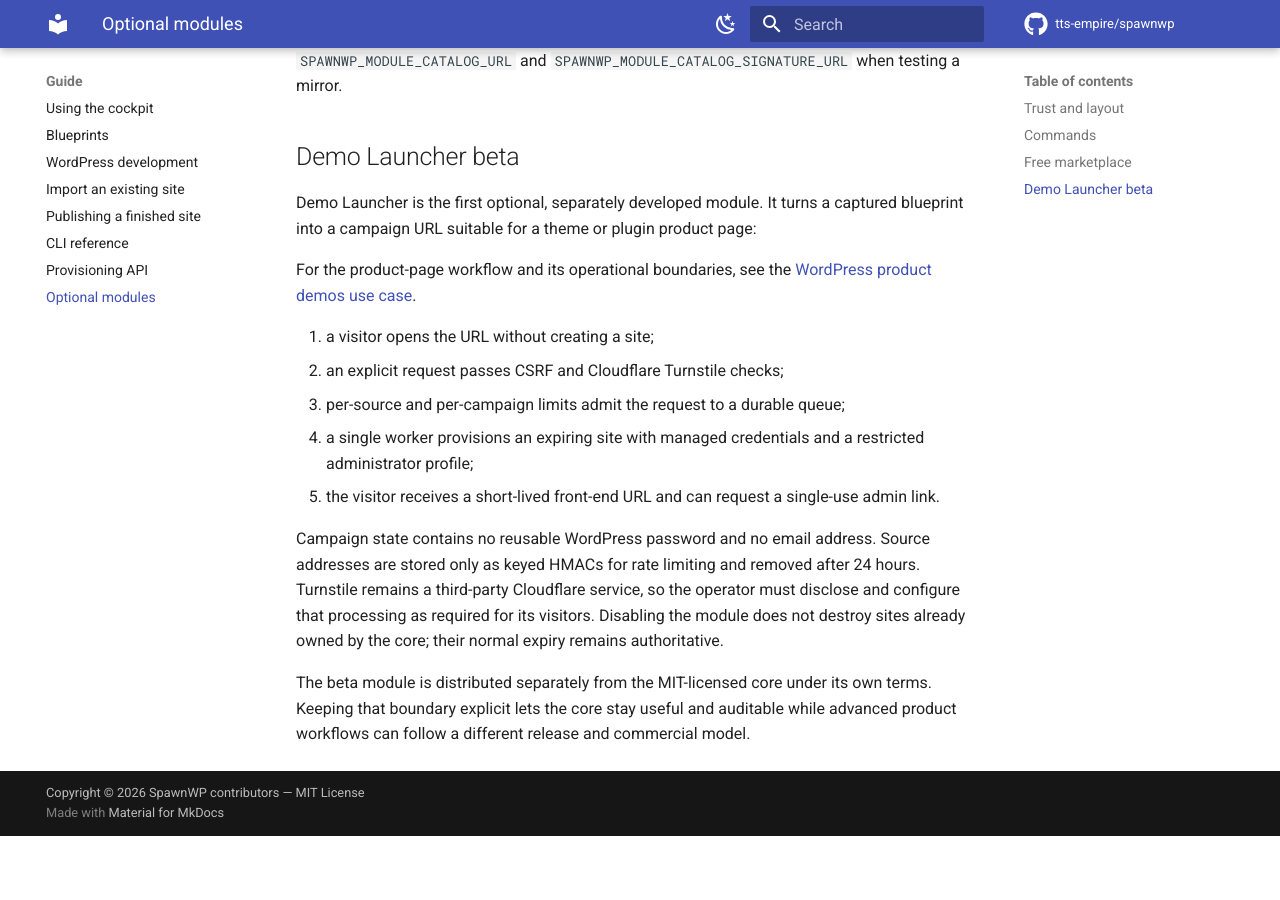
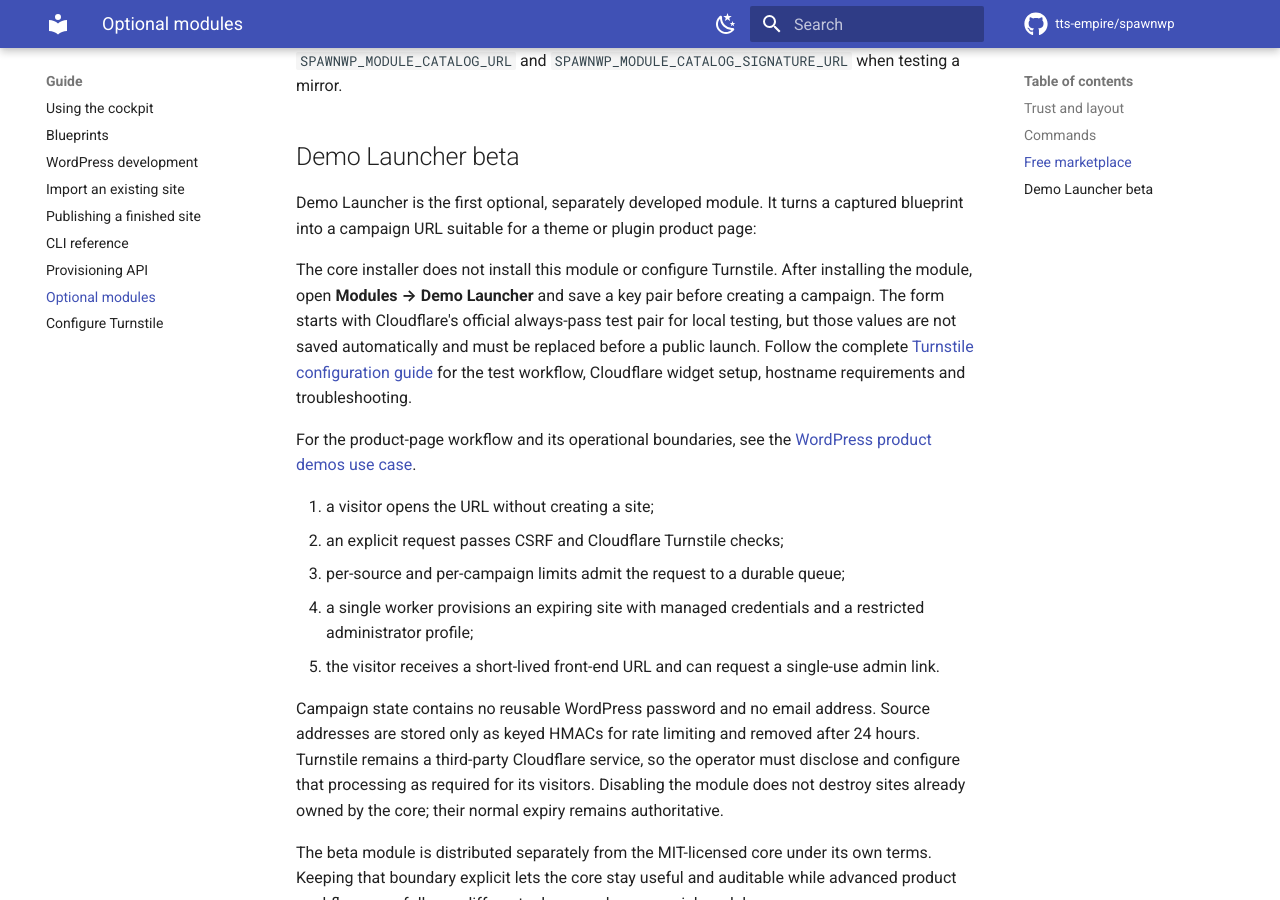
Before and after one commit to tts-empire/spawnwp, an MkDocs documentation site: the page built from docs/modules.md, in a window 1280 px wide and 900 px high, scrolled down 1888 px. Built offline with MkDocs 1.6.1 and Material for MkDocs 9.7.7, drawn with Linux system fonts in a browser that asks for light colours; comment, search, counter and statistics services are not loaded; before the commit the page ends 2724 px from its top, so only the background shows below that.

Commit message:
Document Demo Launcher Turnstile setup

```diff
--- a/docs/modules.md
+++ b/docs/modules.md
@@ -83,6 +83,13 @@ the manual upload/CLI workflow remain available. Operators can override the cata
 Demo Launcher is the first optional, separately developed module. It turns a captured blueprint
 into a campaign URL suitable for a theme or plugin product page:
 
+The core installer does not install this module or configure Turnstile. After installing the
+module, open **Modules → Demo Launcher** and save a key pair before creating a campaign. The form
+starts with Cloudflare's official always-pass test pair for local testing, but those values are
+not saved automatically and must be replaced before a public launch. Follow the complete
+[Turnstile configuration guide](configuring-turnstile.md) for the test workflow, Cloudflare widget
+setup, hostname requirements and troubleshooting.
+
 For the product-page workflow and its operational boundaries, see the [WordPress product demos
 use case](https://spawnwp.com/use-cases/wordpress-product-demos/).
 
--- a/mkdocs.yml
+++ b/mkdocs.yml
@@ -76,6 +76,7 @@ nav:
       - CLI reference: cli-reference.md
       - Provisioning API: provisioning-api.md
       - Optional modules: modules.md
+      - Configure Turnstile: configuring-turnstile.md
   - Reference:
       - Architecture: architecture.md
       - Security: security.md
--- a/website/use-cases/wordpress-product-demos/index.html
+++ b/website/use-cases/wordpress-product-demos/index.html
@@ -31,7 +31,7 @@
       <article><h3>Set the cost boundary</h3><p>Campaign lifetime and concurrent slots make the resource budget explicit. Increase capacity when a launch needs it, then scale it back.</p></article>
       <article><h3>Keep access temporary</h3><p>The module returns short-lived bearer URLs, stores only hashes for access and rate limiting, and never sends a reusable WordPress password by email.</p></article>
     </div></section>
-    <section class="editorial content-intro"><div><div class="eyebrow">Self-hosted by design</div><h2>Your product demo runs on infrastructure you control.</h2><p>SpawnWP remains the runtime and lifecycle layer on your Debian or Ubuntu server. Demo Launcher is a separately signed optional module that mediates public requests without turning the core cockpit into an anonymous provisioning endpoint.</p><p>That gives you control over data, capacity, retention and the product experience — while keeping server operations, DNS, TLS and abuse protection your responsibility.</p></div><aside><strong>Cloudflare Turnstile is required.</strong><p>It is a third-party anti-abuse service. Add the appropriate privacy disclosure and replace the official test keys before sharing a campaign publicly.</p><a href="/docs/security/">Read the security boundary →</a></aside></section>
+    <section class="editorial content-intro"><div><div class="eyebrow">Self-hosted by design</div><h2>Your product demo runs on infrastructure you control.</h2><p>SpawnWP remains the runtime and lifecycle layer on your Debian or Ubuntu server. Demo Launcher is a separately signed optional module that mediates public requests without turning the core cockpit into an anonymous provisioning endpoint.</p><p>That gives you control over data, capacity, retention and the product experience — while keeping server operations, DNS, TLS and abuse protection your responsibility.</p></div><aside><strong>Cloudflare Turnstile is required.</strong><p>It is a third-party anti-abuse service. Add the appropriate privacy disclosure and replace the official test keys before sharing a campaign publicly.</p><a href="/docs/configuring-turnstile/">Configure Turnstile →</a></aside></section>
     <section class="editorial"><div class="editorial-heading"><div class="eyebrow">Cost and control</div><h2>No per-demo SaaS subscription.</h2></div><div class="comparison-wrap"><table class="comparison"><caption>How the operating model differs from hosted demo platforms.</caption><thead><tr><th>Question</th><th>SpawnWP</th><th>Hosted platform</th></tr></thead><tbody>
       <tr><td>Software license</td><td>Free and open source</td><td>Provider plan or usage pricing</td></tr>
       <tr><td>Infrastructure</td><td>Your Debian or Ubuntu server</td><td>Provider infrastructure</td></tr>
@@ -51,7 +51,7 @@
       <details><summary>Can I demo a WordPress theme or plugin?</summary><p>Yes. Demo Launcher turns a captured WordPress blueprint into a protected, expiring campaign URL suitable for a theme or plugin product page.</p></details>
       <details><summary>What happens when a demo expires?</summary><p>The core-managed demo site is cleaned up after its configured lifetime. The reusable blueprint and campaign configuration remain available for another visitor.</p></details>
     </div></section>
-    <section class="content-cta"><div class="eyebrow">Start building the workflow</div><h2>Install the lab, then turn one blueprint into a product demo.</h2><p>Check the server prerequisites, install SpawnWP and follow the optional-module guide.</p><div class="actions"><a class="button primary" href="/docs/installation/" data-seo-funnel="visit_installation">Installation guide</a><a class="button secondary" href="/docs/modules/" data-seo-funnel="visit_demo_module_docs">Demo Launcher documentation</a><a class="button secondary" href="https://github.com/tts-empire/spawnwp" data-seo-funnel="visit_github">View source</a></div></section>
+    <section class="content-cta"><div class="eyebrow">Start building the workflow</div><h2>Install the lab, then turn one blueprint into a product demo.</h2><p>Check the server prerequisites, install SpawnWP and follow the optional-module guide.</p><div class="actions"><a class="button primary" href="/docs/installation/" data-seo-funnel="visit_installation">Installation guide</a><a class="button secondary" href="/docs/configuring-turnstile/" data-seo-funnel="visit_demo_module_docs">Configure Turnstile</a><a class="button secondary" href="https://github.com/tts-empire/spawnwp" data-seo-funnel="visit_github">View source</a></div></section>
   </main>
   <footer><a class="brand" href="/"><span>Spawn<strong>WP</strong></span></a><p>Self-hosted tooling for disposable WordPress development environments.</p><div><a href="/use-cases/">Use Cases</a><a href="/alternatives/">Alternatives</a><a href="/guides/">Guides</a><a href="/plugin/">Plugin</a><a href="/roadmap/">Roadmap</a><a href="/docs/">Docs</a></div><div><a href="https://github.com/tts-empire/spawnwp" rel="noopener">GitHub</a></div></footer>
   <a class="support-fab" href="https://buymeacoffee.com/spawnwp.com" target="_blank" rel="noopener noreferrer" aria-label="Support SpawnWP — buy me a coffee"><svg aria-hidden="true" viewBox="0 0 24 24"><path d="M4 8h12v6a4 4 0 0 1-4 4H8a4 4 0 0 1-4-4V8Z"/><path d="M16 9h2.5a2.5 2.5 0 0 1 0 5H16"/><path d="M7 3.5v2M10.5 3.5v2M14 3.5v2"/></svg><span>Buy me a coffee</span></a>
```
Also changed, not shown: docs/configuring-turnstile.md (added, +92 -0 lines), docs/security.md (+3 -0 lines), docs/assets/screens/turnstile/demo-launcher-production.svg (added), docs/assets/screens/turnstile/demo-launcher-setup-test.svg (added), docs/assets/screens/turnstile/demo-launcher-test-mode.svg (added), docs/assets/screens/turnstile/turnstile-flow.svg (added).
